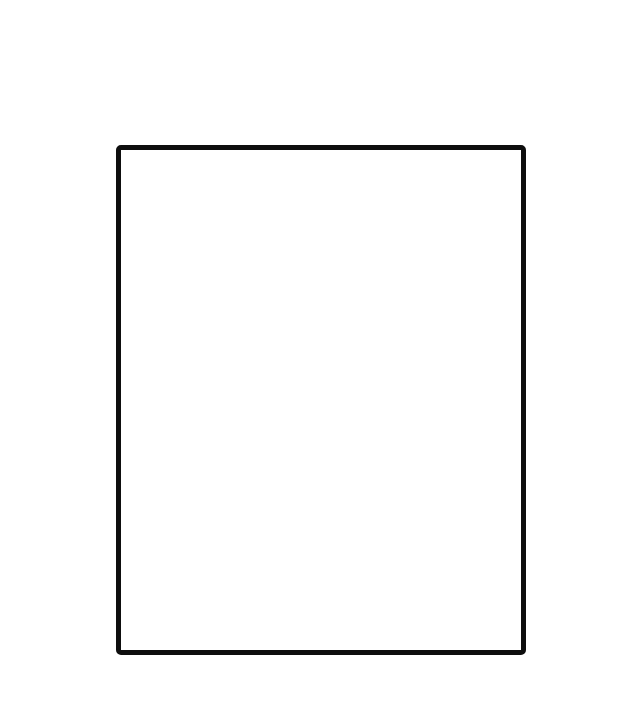
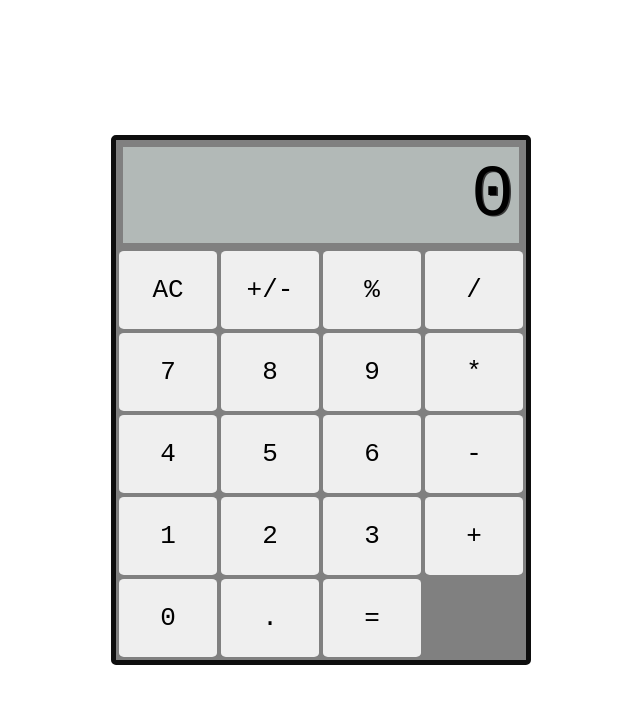
Before and after one commit to l-kaushik/calculator_js, a plain HTML site: page index.html in a window 1280 px wide. Shown: the whole page, without its empty margins (319-959 px from the left). Drawn offline with Linux system fonts and the light colour scheme.

Commit message:
added button and display

```diff
--- a/index.html
+++ b/index.html
@@ -10,7 +10,26 @@
 <body>
     <main id="calc">
         <div id="container">
-
+            <div id="display">0</div>
+            <button type="button" data-key="8">AC</button>
+            <button type="button" data-key="192" >+/-</button>
+            <button type="button" data-key="80" >%</button>
+            <button type="button" data-key="68" >/</button>
+            <button type="button" data-key="55" >7</button>
+            <button type="button" data-key="56" >8</button>
+            <button type="button" data-key="57" >9</button>
+            <button type="button" data-key="88" >*</button>
+            <button type="button" data-key="52" >4</button>
+            <button type="button" data-key="53" >5</button>
+            <button type="button" data-key="54" >6</button>
+            <button type="button" data-key="173" >-</button>
+            <button type="button" data-key="49" >1</button>
+            <button type="button" data-key="50" >2</button>
+            <button type="button" data-key="51" >3</button>
+            <button type="button" data-key="61" >+</button>
+            <button type="button" data-key="48" >0</button>
+            <button type="button" data-key="190" >.</button>
+            <button type="button" data-key="69" >=</button>
         </div>
     </main>
 </body>
--- a/style.css
+++ b/style.css
@@ -1,6 +1,7 @@
 *{
     margin: 0;
     padding: 0;
+    font-family: monospace;
 }
 
 #calc{
@@ -12,8 +13,37 @@
 }
 
 #container{
-    width: 400px;
-    height: 500px;
+    width: 406px;
+    height: 516px;
     border: 5px solid rgb(14, 14, 14);
     border-radius: 5px;
+    background-color: grey;
+    display: grid;
+    padding: 2px;
+    grid-template-columns: repeat(4, 100px);
+    grid-template-rows: minmax(100px, auto) repeat(5, 80px);
+    gap: 2px;
 }
+
+#display{
+    grid-column: 1 / -1;
+    background-color: #b2b9b7;
+    display: flex;
+    flex-direction: column;
+    justify-content: space-around;
+    align-items: flex-end;
+    padding: 5px;
+    font-size: 5.5em;
+    font-weight: initial;
+    text-shadow: 1.3px 1.3px #383838;
+    margin: 5px;
+}
+
+button{
+    margin: 1px;
+    border-radius: 5%;
+    border: none;
+    font-weight: initial;
+    font-size: 2em;
+    color: black;
+}
```
